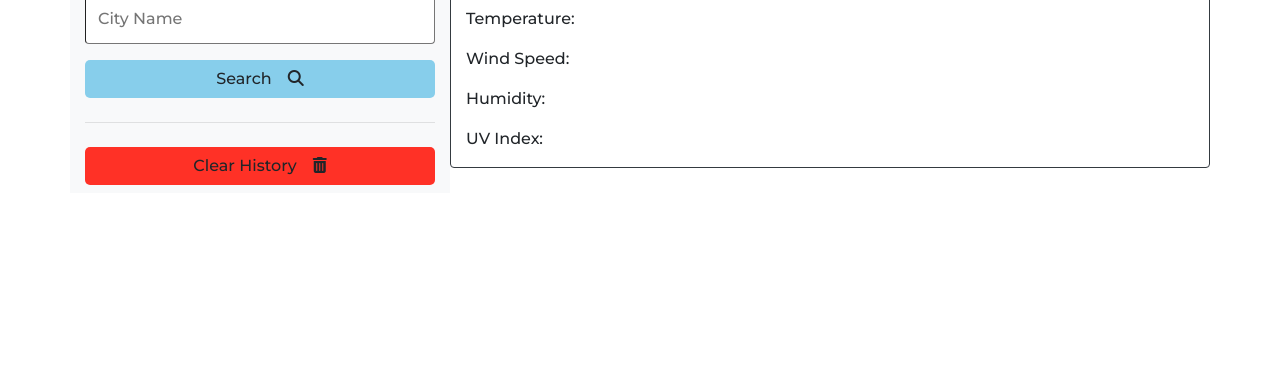
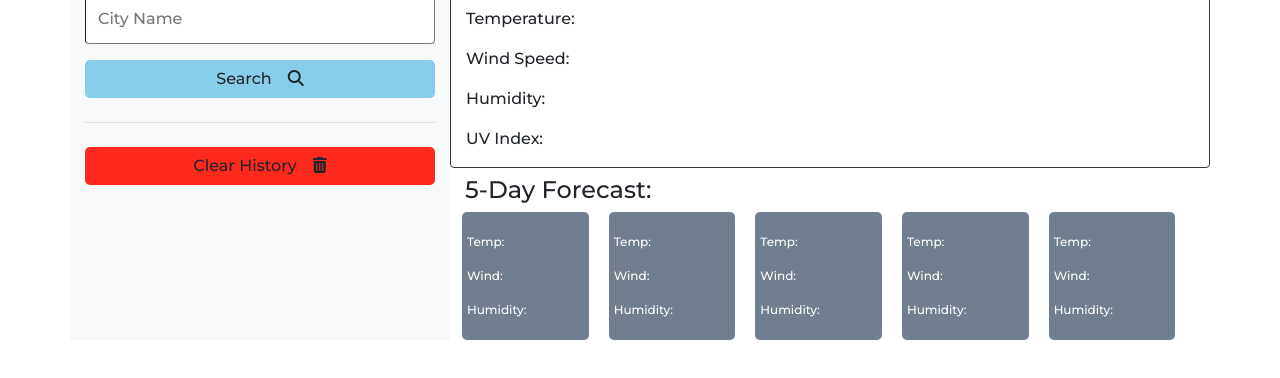
Before and after one commit to jeffymiyoung/Casty-Weather-Forecast-App, a plain HTML site: page Index.html in a window 1280 px wide. Shown: the part 180-558 px from the top of the page. Drawn offline with nearby package versions, Linux system fonts and the light colour scheme.

Commit message:
HTML Template and CSS Styling complete

```diff
--- a/Assets/CSS/styles.css
+++ b/Assets/CSS/styles.css
@@ -42,16 +42,43 @@ h2, h3 {
     margin-bottom: 8px;
 }
 
+.search-btn:hover {
+    background-color: #1f8fbc;
+}
+
 .fa-magnifying-glass {
     padding-left: 16px;
 }
 
 .clear-history {
-    background-color: #FF3126;
+    background-color: #ff291e;
     margin-top: 8px;
     margin-bottom: 8px;
+}
+
+.clear-history:hover {
+    background-color: #dc0b00;
 }
 
 .fa-trash-can {
     padding-left: 16px;
 }
+
+.future-weather {
+    margin-top: 8px;
+}
+
+.future-forecast {
+
+    font-size: 0.75em;
+    background-color: #717E8E;
+    margin-left: 12px;
+    margin-right: 8px;
+    padding: 5px;
+    border-radius: 5px;
+}
+
+.future-date {
+    font-size: 0.9em;
+    font-weight: 300;
+}
--- a/Index.html
+++ b/Index.html
@@ -33,12 +33,10 @@
 
                 <!-- Search Form -->
                 <form id="location-input">
-
                     <!-- Input Text Field -->
                     <input type="text" id="city-input" class="city-input col-12 rounded" placeholder="City Name" aria-label="City Search" aria-describedby="search-button">
                     <!-- Search Button -->
                     <button id="search-btn" class="btn search-btn col-12">Search<i class="fa-solid fa-magnifying-glass"></i></button>
-
                 </form>
 
                 <!-- Horizontal Rule Break from Input Form to Search History -->
@@ -48,6 +46,7 @@
                 <ul class="search-history col-12">
 
                 </ul>
+
                 <!-- Clear History Button -->
                 <button id="clear-history" class="btn clear-history col-12">Clear History<i class="fa-solid fa-trash-can"></i></button>
             </div>
@@ -56,11 +55,13 @@
             <div class="col-9 col-sm-8">
                 <!-- Row to allow Selected City and Future Forecast to be it's own column -->
                 <div class="row">
+
                     <!-- Selected City Forecast Area -->
                     <div id="current-weather" class="col-12 border border-dark rounded">
                         <!-- Selected City Title -->
                         <h3 id="selected-city" class="selected-city">Edison (4/13/21)</h3>
                         <br>
+
                         <!-- Current Day Forecast -->
                         <div class="current-forecast">
                             <p>Temperature: <span id="temperature" class="current"></span></p>
@@ -71,11 +72,58 @@
                     </div>
 
                     <!-- Future Forecast Area -->
-                    <div id="future-weather" class="col-12">
+                    <div id="future-weather" class="col-12 future-weather">
+                        <h4 class="future-title">5-Day Forecast:</h4>
 
+                        <!-- Row for 5 Future Date Forecast-->
+                        <div class="row text-white">
+                            <!-- Day 1 -->
+                            <div class="col-2 future-forecast">
+                                <p id="future-date-0" class="future-date"></p>
+                                <p id="future-icon-0"></p>
+                                <p>Temp: <span id="future-temp-0"></span></p>
+                                <p>Wind: <span id="future-wind-0"></span></p>
+                                <p>Humidity: <span id="future-humidity-0"></span></p>
+                            </div>
+
+                            <!-- Day 2 -->
+                            <div class="col-2 future-forecast">
+                                <p id="future-date-1" class="future-date"></p>
+                                <p id="future-icon-1"></p>
+                                <p>Temp: <span id="future-temp-1"></span></p>
+                                <p>Wind: <span id="future-wind-1"></span></p>
+                                <p>Humidity: <span id="future-humidity-1"></span></p>
+                            </div>
+
+                            <!-- Day 3 -->
+                            <div class="col-2 future-forecast">
+                                <p id="future-date-2" class="future-date"></p>
+                                <p id="future-icon-2"></p>
+                                <p>Temp: <span id="future-temp-2"></span></p>
+                                <p>Wind: <span id="future-wind-2"></span></p>
+                                <p>Humidity: <span id="future-humidity-2"></span></p>
+                            </div>
+
+                            <!-- Day 4 -->
+                            <div class="col-2 future-forecast">
+                                <p id="future-date-3" class="future-date"></p>
+                                <p id="future-icon-3"></p>
+                                <p>Temp: <span id="future-temp-3"></span></p>
+                                <p>Wind: <span id="future-wind-3"></span></p>
+                                <p>Humidity: <span id="future-humidity-3"></span></p>
+                            </div>
+
+                            <!-- Day 5 -->
+                            <div class="col-2 future-forecast">
+                                <p id="future-date-4" class="future-date"></p>
+                                <p id="future-icon-4"></p>
+                                <p>Temp: <span id="future-temp-4"></span></p>
+                                <p>Wind: <span id="future-wind-4"></span></p>
+                                <p>Humidity: <span id="future-humidity-4"></span></p>
+                            </div>
+                        </div>
                     </div>
                 </div>
-
             </div>
         </div>
     </div>
@@ -86,6 +134,5 @@
     <script src="https://cdnjs.cloudflare.com/ajax/libs/moment.js/2.24.0/moment.min.js"></script>
     <!-- Local Script File -->
     <script src="./Assets/JS/script.js"></script>
-
 </body>
 </html>
```
